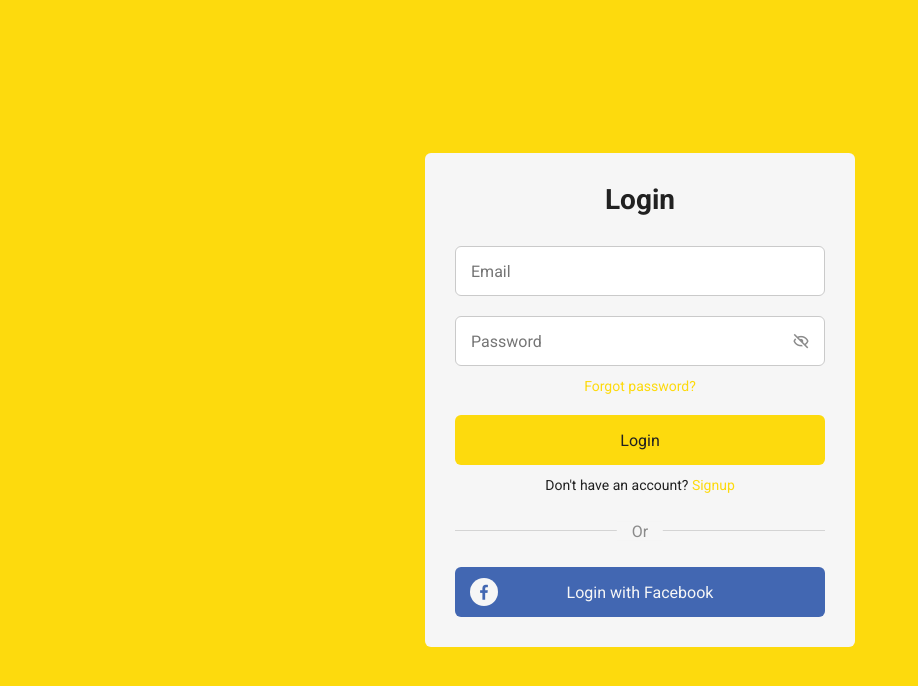
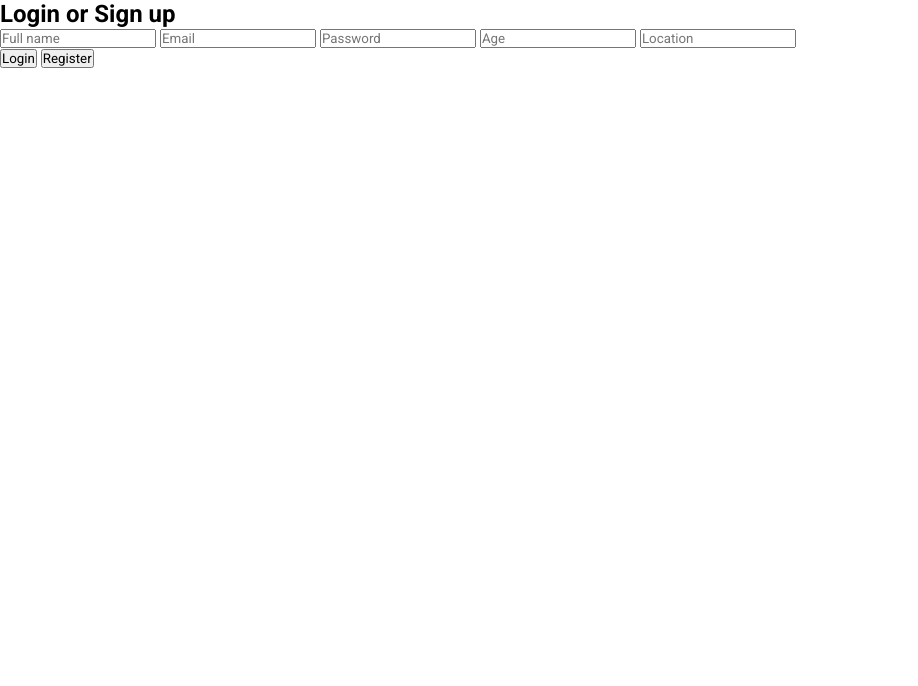
Before and after one commit to ayushmangarg2003/UserInterface, a plain HTML site: page SignUp.html in a window 1280 px wide. Shown: the whole page, without its empty margins (0-918 px from the left). Drawn offline with nearby package versions, Linux system fonts and the light colour scheme; a web font is replaced by a local one.

Commit message:
Update SignUp.html

```diff
--- a/SignUp.html
+++ b/SignUp.html
@@ -1,105 +1,43 @@
 <!DOCTYPE html>
 <html>
+
 <head>
   <meta charset="utf-8" />
-    <meta name="viewport" content="width=device-width" />
-    <title>Sign Up</title>
-    <link href="./css/SignUp.css" rel="stylesheet" type="text/css" />
-    <link
-      href="https://unpkg.com/boxicons@2.1.2/css/boxicons.min.css"
-      rel="stylesheet"
-    />
+  <title>Login or Sign up</title>
+  <!-- Cool Google Fonts -->
+  <link rel="preconnect" href="https://fonts.gstatic.com" />
+  <link href="https://fonts.googleapis.com/css2?family=Montserrat&display=swap" rel="stylesheet" />
+  <link href="https://fonts.googleapis.com/css2?family=Montserrat:wght@900&display=swap" rel="stylesheet" />
+  <link href="https://fonts.googleapis.com/css2?family=Montserrat:wght@500&display=swap" rel="stylesheet" />
+  <link href="https://fonts.googleapis.com/css2?family=Bowlby+One+SC&display=swap" rel="stylesheet" />
+  <!-- Our stylesheet -->
+  <link rel="stylesheet" type="text/css" href="./css/SignUp.css" />
 </head>
-
 <body>
-    <section class="container forms">
-      <div class="form login">
-        <div class="form-content">
-          <header>Login</header>
-          <form action="#">
-            <div class="field input-field">
-              <input type="email" placeholder="Email" class="input" />
+  <div id="content_container">
+    <div id="form_container">
+      <div id="form_header_container">
+        <h2 id="form_header">Login or Sign up</h2>
       </div>
-            <div class="field input-field">
-              <input type="password" placeholder="Password" class="password" />
-              <i class="bx bx-hide eye-icon"></i>
-            </div>
-            <div class="form-link">
-              <a href="#" class="forgot-pass">Forgot password?</a>
-            </div>
-            <div class="field button-field">
-              <button>Login</button>
-            </div>
-          </form>
-
-          <div class="form-link">
-            <span
-              >Don't have an account?
-              <a href="#" class="link signup-link">Signup</a></span
-            >
+      <div id="form_content_container">
+        <div id="form_content_inner_container">
+          <input type="text" id="full_name" placeholder="Full name" />
+          <input type="email" id="email" placeholder="Email" />
+          <input type="password" id="password" placeholder="Password" />
+          <input type="text" id="Age" placeholder="Age" />
+          <input type="text" id="Location" placeholder="Location" />
+          <div id="button_container">
+          <button onclick="login()">Login</button>
+          <button onclick="register()">Register</button>
           </div>
         </div>
-
-        <div class="line"></div>
-
-        <div class="media-options">
-          <a href="#" class="field facebook">
-            <i class="bx bxl-facebook facebook-icon"></i>
-            <span>Login with Facebook</span>
-          </a>
       </div>
     </div>
+  </div>
+</body>
+<script src="https://www.gstatic.com/firebasejs/8.6.8/firebase-app.js"></script>
+<script src="https://www.gstatic.com/firebasejs/8.6.8/firebase-auth.js"></script>
+<script src="https://www.gstatic.com/firebasejs/8.6.8/firebase-database.js"></script>
+<script src="./js/SignUp.js"></script>
 
-      <!-- Signup Form -->
-
-      <div class="form signup">
-        <div class="form-content">
-          <header>Signup</header>
-          <form action="#">
-            <div class="field input-field">
-              <input type="email" placeholder="Email" class="input" />
-            </div>
-
-            <div class="field input-field">
-              <input
-                type="password"
-                placeholder="Create password"
-                class="password"
-              />
-            </div>
-
-            <div class="field input-field">
-              <input
-                type="password"
-                placeholder="Confirm password"
-                class="password"
-              />
-              <i class="bx bx-hide eye-icon"></i>
-            </div>
-
-            <div class="field button-field">
-              <button>Signup</button>
-            </div>
-          </form>
-
-          <div class="form-link">
-            <span
-              >Already have an account?
-              <a href="#" class="link login-link">Login</a></span
-            >
-          </div>
-        </div>
-
-        <div class="line"></div>
-
-        <div class="media-options">
-          <a href="#" class="field facebook">
-            <i class="bx bxl-facebook facebook-icon"></i>
-            <span>Login with Facebook</span>
-          </a>
-        </div>
-      </div>
-    </section>
-    <script src="./js/SignUp.js"></script>
-  </body>
 </html>
```
Lines whose indentation alone changed are shown as unchanged.
